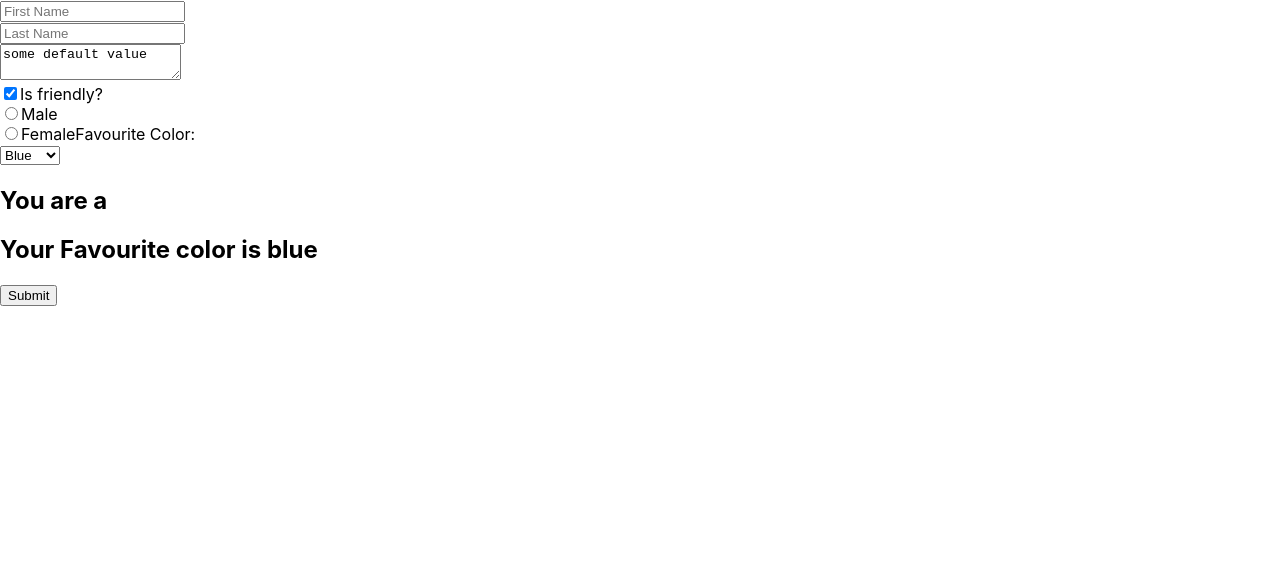
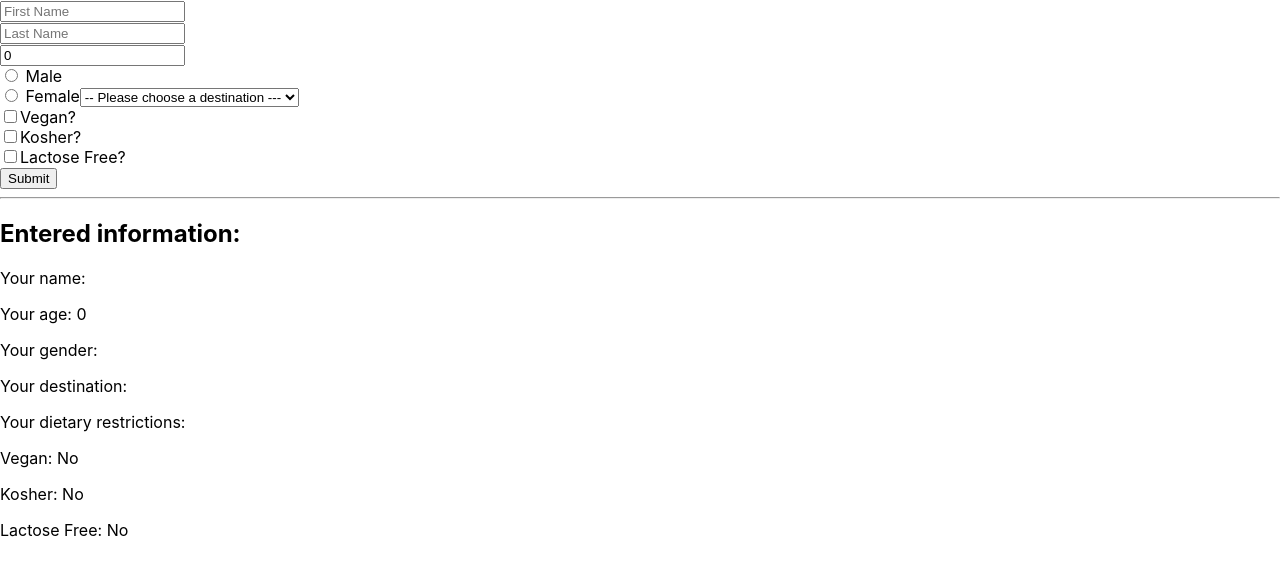
Before and after one commit to Varin6033/React, a React (Create React App) app in the folder my-app/: page / in a window 1280 px wide. Shown: the top 576 px of the page. Built offline with nearby package versions, Linux system fonts and the light colour scheme.

Commit message:
Form Elements

```diff
--- a/my-app/src/App.js
+++ b/my-app/src/App.js
@@ -1,91 +1,134 @@
 import React, {Component} from "react"
 
-class App extends Component {
+class App extends  React.Component{
     constructor() {
         super()
         this.state = {
             firstName: "",
             lastName: "",
-            isFriendly: true,
+            age: 0,
             gender: "",
-            favColor: "blue"
+            destination: "",
+            isVegan: false,
+            isKosher: false,
+            isLactoseFree: false
         }
-        this.handleChange = this.handleChange.bind(this)
+        this.handleChange  = this.handleChange.bind(this)
    }
 
    handleChange(event){
-        const {name, value, type, checked} = event.target
-        type === "checkbox" ?  this.setState({ [name]: checked })  : this.setState({ [name]: value })
+        const {name, value, type, checked} =  event.target
+        type === "checkbox" ?
+            this.setState({
+                [name]: checked
+            })
+        :
+        this.setState({
+            [name]: value
+        })
    }
 
     render() {
         return (
-            <form onSubmit={this.handleSubmit}>
+            <main>
+                <form>
                     <input
-                    type="text"
+                        name="firstName"
                         value={this.state.firstName}
-                    name="firstName"
+                        onChange={this.handleChange}
                         placeholder="First Name"
+                    /><br/>
+                    <input
+                        name="lastName"
+                        value={this.state.lastName}
                         onChange={this.handleChange}
+                        placeholder="Last Name"
                     />
-                    <br/>
+                    <br />
+
                     <input
-                    type="text"
-                    value={this.state.lastName}
-                    name="lastName"
-                    placeholder="Last Name"
+                        name="age"
+                        value={this.state.age}
                         onChange={this.handleChange}
+                        placeholder="Age"
                     />
-                <br/>
-                <textarea
-                    value={"some default value"}
-                    onChange={this.handleChange}
-                />
-                <br/>
-                <label>
-                    <input
-                        type="checkbox"
-                        name="isFriendly"
-                        checked={this.state.isFriendly}
-                        onChange={this.handleChange}
-                    />Is friendly?
-                </label>
-                <br/>
+                    <br />
+
                     <label>
                         <input
                         type="radio"
                         name="gender"
-                        value = "male"
+                        value="male"
                         checked={this.state.gender === "male"}
                         onChange={this.handleChange}
-                    />Male
+                         /> Male
                     </label>
-                <br/>
+
+                    <br />
                     <label>
                         <input
                         type="radio"
                         name="gender"
-                        value = "female"
+                        value="female"
                         checked={this.state.gender === "female"}
                         onChange={this.handleChange}
-                    />Female
+                         /> Female
                     </label>
-                <label>Favourite Color:</label>
-                <br/>
+
                     <select
-                    value={this.state.favColor}
+                        value={this.state.destination}
+                        name="destination"
                         onChange={this.handleChange}
-                    name="favColor"
                     >
-                    <option value="blue">Blue</option>
-                    <option value="green">Green</option>
-                    <option value="red">Red</option>
+                        <option value="">-- Please choose a destination ---</option>
+                        <option value="germany">Germany</option>
+                        <option value="norway">Norway</option>
+                        <option value="north pole">North Pole</option>
+                        <option value="south pole">South Pole</option>
                     </select>
-                <h1>{this.state.firstName} {this.state.lastName}</h1>
-                <h2>You are a {this.state.gender}</h2>
-                <h2>Your Favourite color is {this.state.favColor}</h2>
-                <button >Submit</button>
+                    <br />
+
+                    <label>
+                        <input
+                            type="checkbox"
+                            name="isVegan"
+                            onChange={this.handleChange}
+                            checked={this.state.isVegan}
+                        />
+                    </label>Vegan?
+                    <br />
+
+                    <label>
+                        <input
+                            type="checkbox"
+                            name="isKosher"
+                            onChange={this.handleChange}
+                            checked={this.state.isKosher}
+                        />
+                    </label>Kosher?
+                    <br />
+                    <label>
+                        <input
+                            type="checkbox"
+                            name="isLactoseFree"
+                            onChange={this.handleChange}
+                            checked={this.state.isLactoseFree}
+                        />
+                    </label>Lactose Free?
+                    <br />
+                    <button>Submit</button>
                 </form>
+                <hr />
+                <h2>Entered information:</h2>
+                <p>Your name: {this.state.firstName} {this.state.lastName}</p>
+                <p>Your age: {this.state.age}</p>
+                <p>Your gender: {this.state.gender}</p>
+                <p>Your destination: {this.state.destination}</p>
+                <p>Your dietary restrictions:</p>
+                <p>Vegan: {this.state.isVegan ? "Yes" : "No"}</p>
+                <p>Kosher: {this.state.isKosher ? "Yes" : "No"}</p>
+                <p>Lactose Free: {this.state.isLactoseFree ? "Yes" : "No"}</p>
+            </main>
         )
     }
 }
```
Lines whose indentation alone changed are shown as unchanged.
